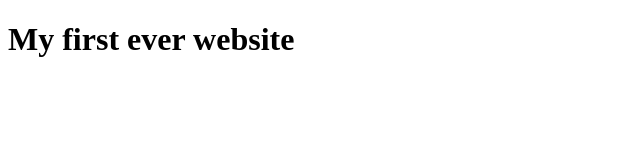
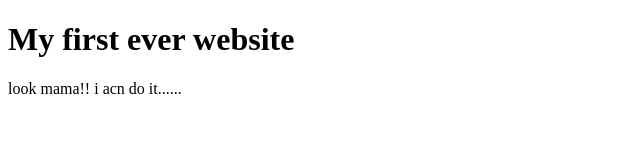
Before and after one commit to sabiqun12/demo-project, a plain HTML site: page index.html in a window 1280 px wide. Shown: the whole page, without its empty margins (0-640 px from the left). Drawn offline with Linux system fonts and the light colour scheme.

Commit message:
learning github

```diff
--- a/index.html
+++ b/index.html
@@ -7,5 +7,6 @@
 </head>
 <body>
     <h1>My first ever website</h1>
+    <p>look mama!! i acn do it......</p>
 </body>
 </html>
```
